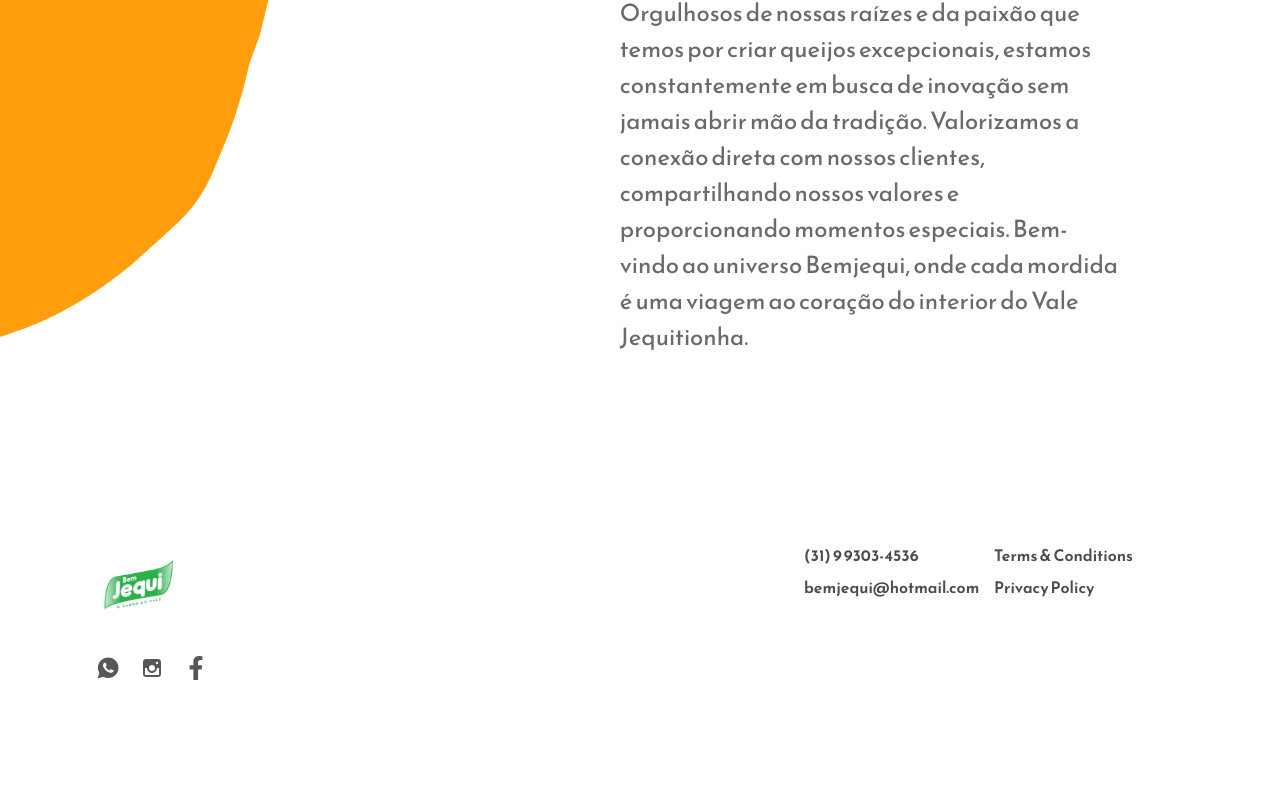
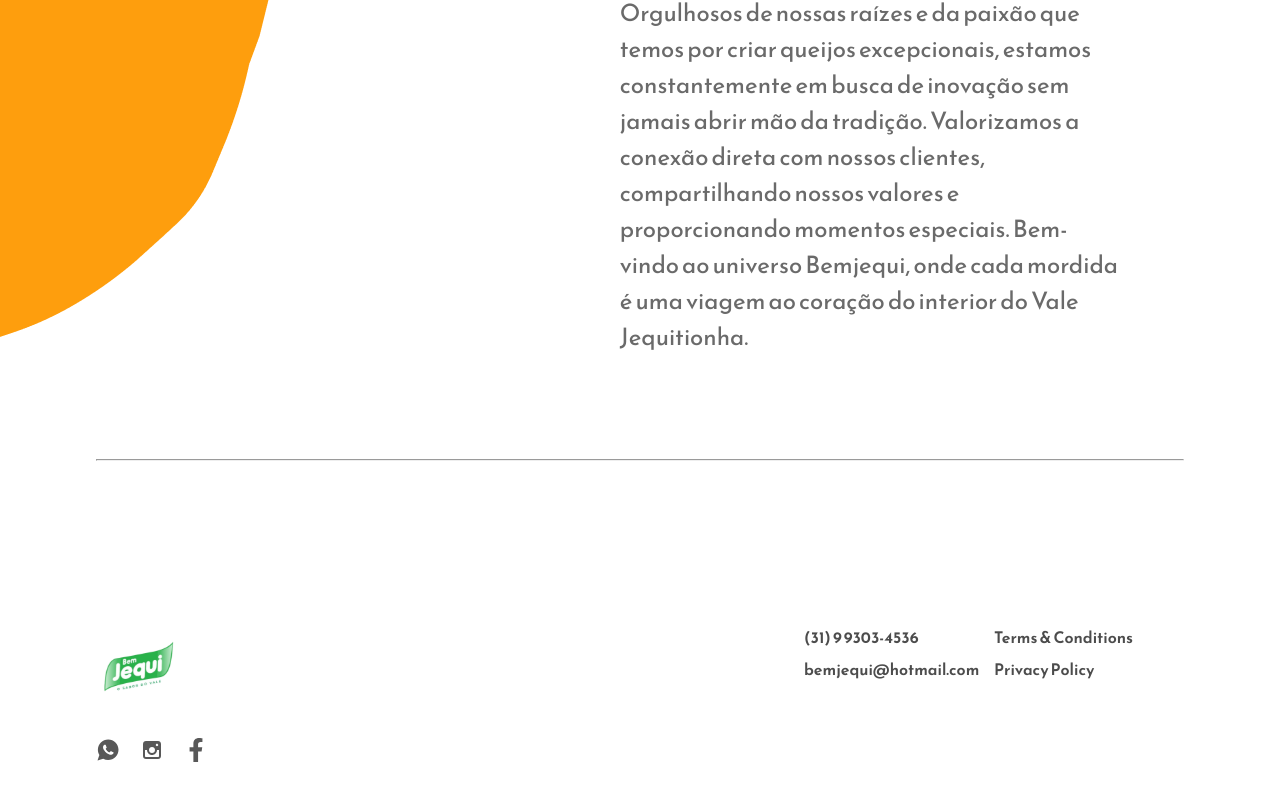
Before and after one commit to ChristieCardoso/landing-page-bemjequi, a React (Create React App) app: page / in a window 1280 px wide. Shown: the part 1709-2509 px from the top of the page. Built offline with nearby package versions, Linux system fonts and the light colour scheme.

Commit message:
adding the hr an app.js

```diff
--- a/src/App.css
+++ b/src/App.css
@@ -4,6 +4,7 @@
   box-sizing: border-box;
   font-family: "Reem Kufi", sans-serif;
 }
+
 
 img {
   max-width: 100%;
@@ -16,11 +17,19 @@ html, body {
   scroll-behavior: smooth;
 }
 
+hr {
+  margin-top: 5rem;
+}
+
 nav {
   display: flex;
   align-items: center;
   justify-content: space-between;
   min-height: 90px;
+}
+
+footer {
+  margin-top: 5rem;
 }
 
 .App {
--- a/src/App.js
+++ b/src/App.js
@@ -8,6 +8,7 @@ function App() {
     <div className="App">
       <Home />
       <About />
+      <hr />
       <Footer />
     </div>
   )
```
